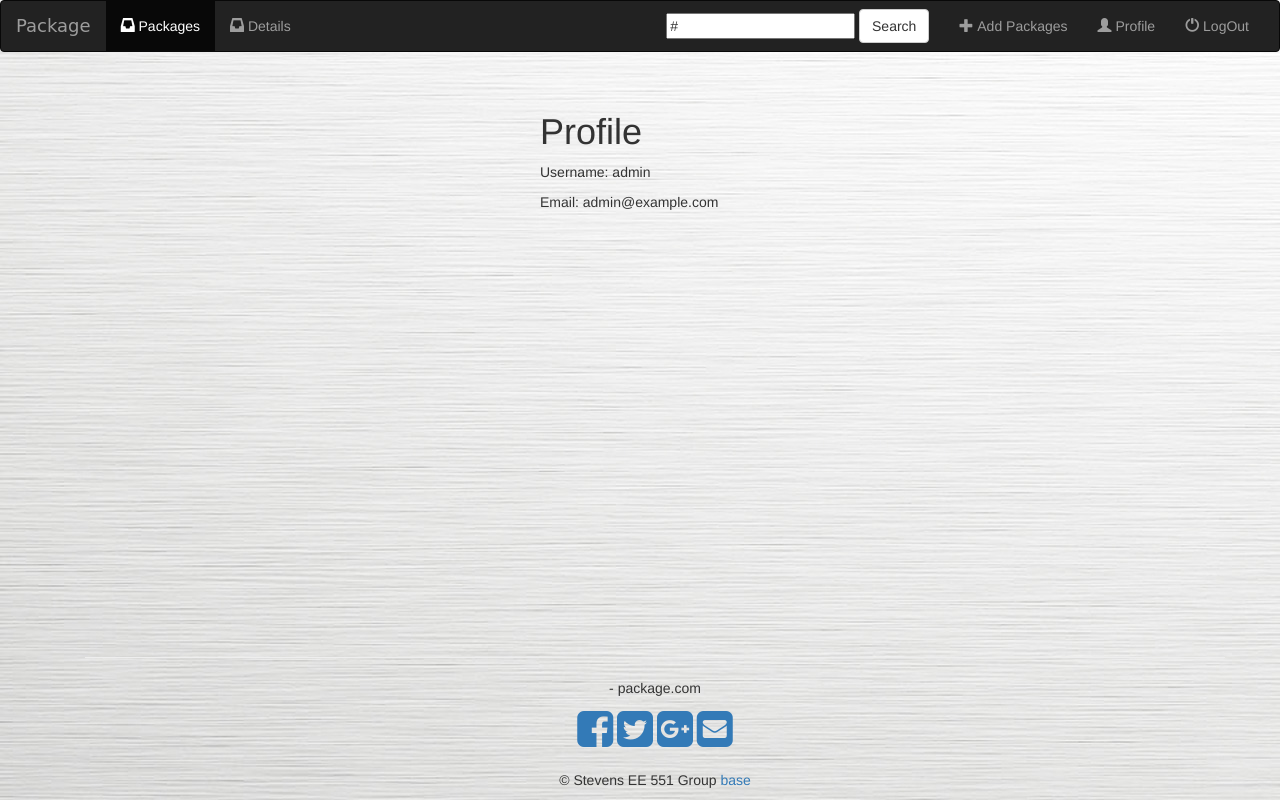
After one commit to Snowna/website-1.0, a Django app: page /package/index/profile/ in a window 1280 px wide. The commit adds this page. Run offline with Django 3.2, Linux system fonts and the light colour scheme; a user stored in the database is signed in; some libraries are stand-ins or nearby versions.

Commit message:
everything and profile page work well

```diff
--- a/package/templates/package/base.html
+++ b/package/templates/package/base.html
@@ -56,6 +56,12 @@
                         <span class="glyphicon glyphicon-plus" aria-haspopup="true"></span>&nbsp;Add Packages
                     </a>
                 </li>
+
+                <li class="">
+                    <a href="{% url 'package:profile' %}">
+                        <span class="glyphicon glyphicon-user" aria-haspopup="true"></span>&nbsp;Profile
+                    </a>
+                </li>
                 <li class="">
                     <a href="{% url 'package:login' %}">
                         <span class="glyphicon glyphicon-off" aria-haspopup="true"></span>&nbsp;LogOut
--- a/package/templates/package/index.html
+++ b/package/templates/package/index.html
@@ -9,8 +9,8 @@
         <div class="col-sm-12">
             <h3>{{ user.username }}'s Package</h3>
         </div>
-        {% if albums %}
-            {% for album in albums %}
+        {% if packages %}
+            {% for package in packages %}
                 <div class="col-sm-4 col-lg-2">
                     <div class="thumbnail">
                         <a href="{% url 'package:detail' package.id %}">
@@ -22,7 +22,7 @@
 
                             <!-- View Details -->
                             <a href="{% url 'package:detail' package.id %}" class="btn btn-primary btn-sm" role="button">View Details</a>
-
+<!--<a href="url 'package:detail' package.id %}" class="btn btn-primary btn-sm" role="button">View Details</a>-->
 
 
                         </div>
--- /dev/null
+++ b/package/templates/package/profile.html
@@ -0,0 +1,12 @@
+{% extends 'package/base.html' %}
+{% block albums_active %}active{% endblock %}
+
+{% block body %}
+    <div class="container">
+        <div class="center-block" style="width:200px;">
+            <h1>Profile</h1>
+            <p>Username: {{ user }}</p>
+            <p>Email: {{ user.email }}</p>
+        </div>
+    </div>
+{% endblock %}
--- a/package/urls.py
+++ b/package/urls.py
@@ -15,4 +15,5 @@ urlpatterns = [
     path('login_user/', views.login_user, name='login_user'),
     path('create_package/', views.create_package, name='create_package'),
     path('<int:package_id>/delete_package/', views.delete_package, name='delete_package'),
+    path('index/profile/', views.profile, name='profile'),
 ]
--- a/package/views.py
+++ b/package/views.py
@@ -10,7 +10,7 @@ from django.http import JsonResponse
 def index_v(request):
     # connect to the database
     if not request.user.is_authenticated:
-        return render(request, 'package/login_v.html')
+        return render(request, 'package/index_v.html')
     else:
         packages = Package.objects.filter(user=request.user)
         query = request.GET.get("q")
@@ -78,7 +78,7 @@ class UserFormView(View):
             user.save()
 
             # returns User objects if credentials are correct
-            user = authenticate(username=username,password=password)
+            user = authenticate(username=username, password=password)
 
             if user is not None:
 
@@ -111,7 +111,7 @@ def logout_user(request):
     context = {
         "form": form,
     }
-    return render(request, 'package/login.html', context)
+    return render(request, 'package/index_v.html', context)
 
 
 def register(request):
@@ -132,6 +132,14 @@ def register(request):
         "form": form,
     }
     return render(request, 'package/register.html', context)
+
+
+def profile(request):
+    if not request.user.is_authenticated:
+        return render(request, 'package/login.html')
+    else:
+        packages = Package.objects.filter(user=request.user)
+        return render(request, 'package/profile.html', {'packages': packages})
 
 
 def create_package(request):
```
Also changed, not shown: db.sqlite3, package/models.py (line endings or trailing spaces).
